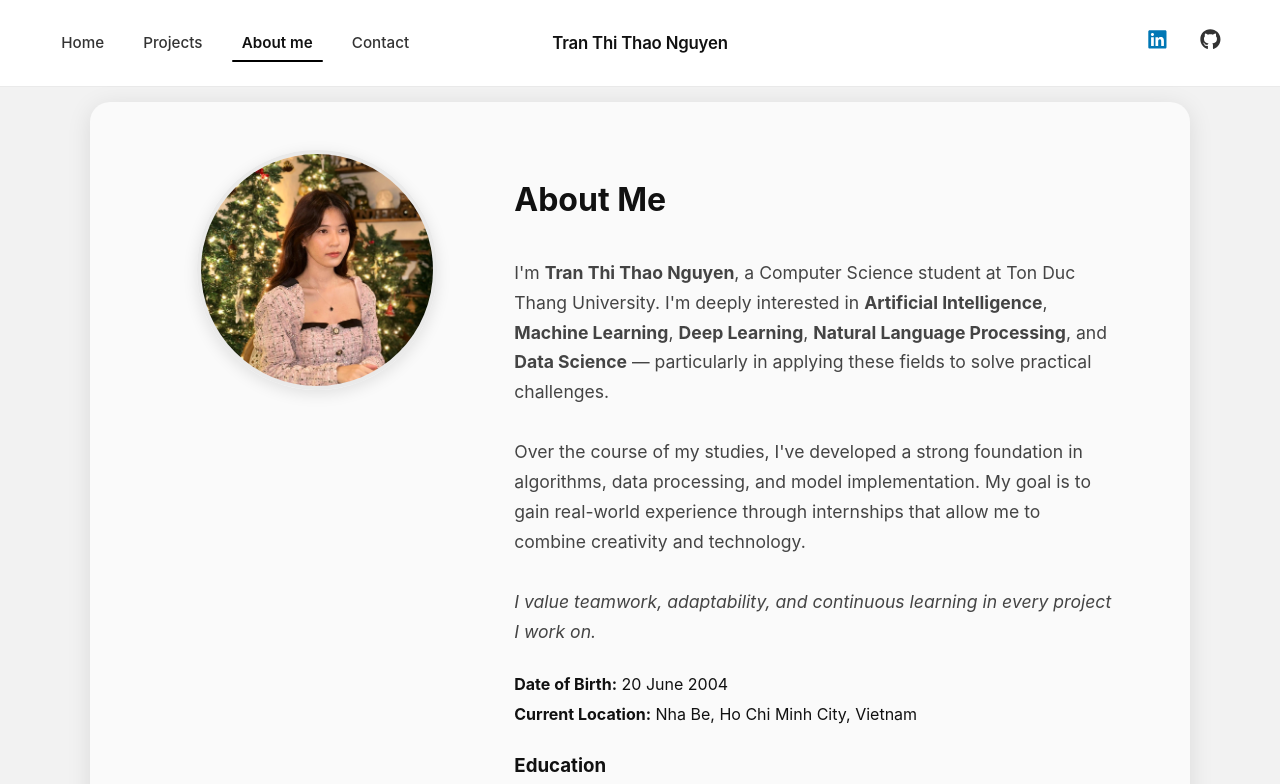
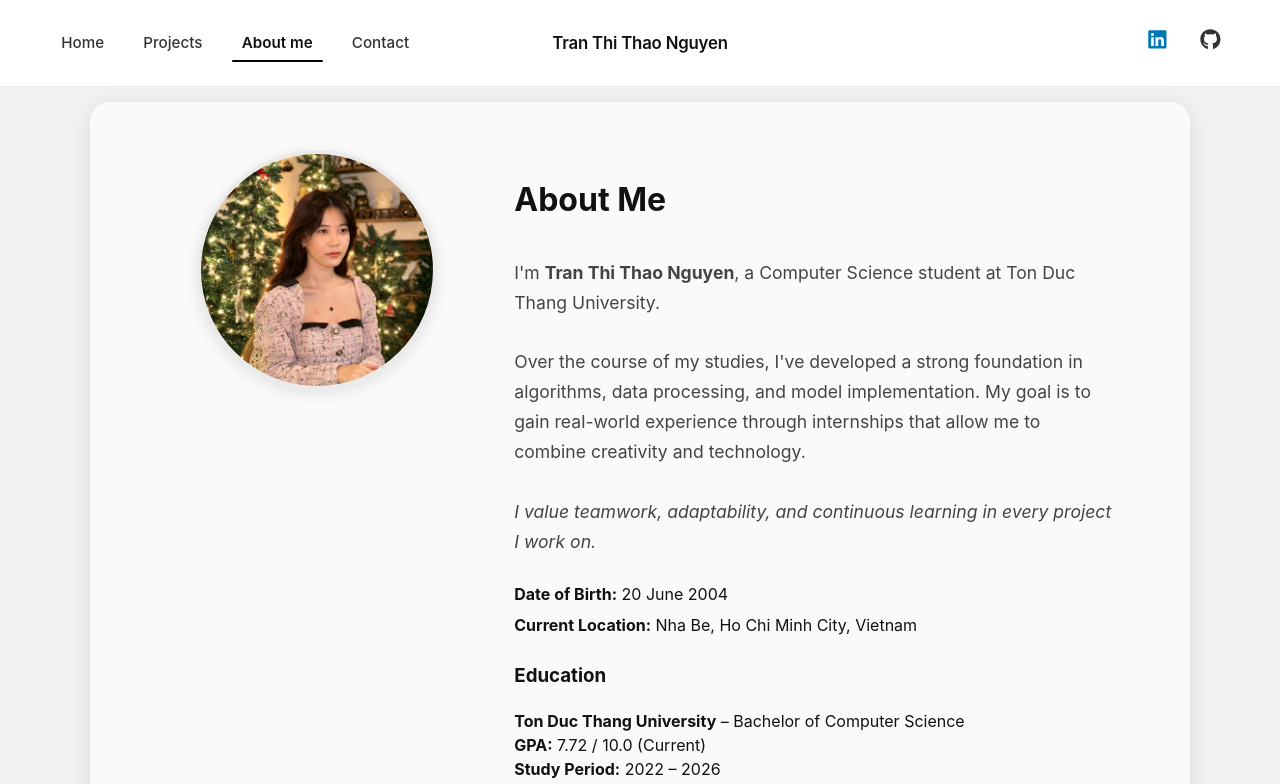
Before and after one commit to thaonguyen20604/MyPortfolio, a React (Vite) app: page /about in a window 1280 px wide. Shown: the top 784 px of the page. Built offline with nearby package versions, Linux system fonts and the light colour scheme.

Commit message:
Update portfolio

```diff
--- a/src/pages/About.jsx
+++ b/src/pages/About.jsx
@@ -20,9 +20,9 @@ export default function AboutSection() {
         <h2 className="about-title">About Me</h2>
         <p className="about-text">
           I'm <strong>Tran Thi Thao Nguyen</strong>, a Computer Science student at Ton Duc Thang University.
-          I'm deeply interested in <strong>Artificial Intelligence</strong>,{" "}
+          {/* I'm deeply interested in <strong>Artificial Intelligence</strong>,{" "}
           <strong>Machine Learning</strong>, <strong>Deep Learning</strong>, <strong>Natural Language Processing</strong>, and <strong>Data Science</strong> — particularly in
-          applying these fields to solve practical challenges.
+          applying these fields to solve practical challenges. */}
           <br />
           <br />
           Over the course of my studies, I've developed a strong foundation in{" "}
```
